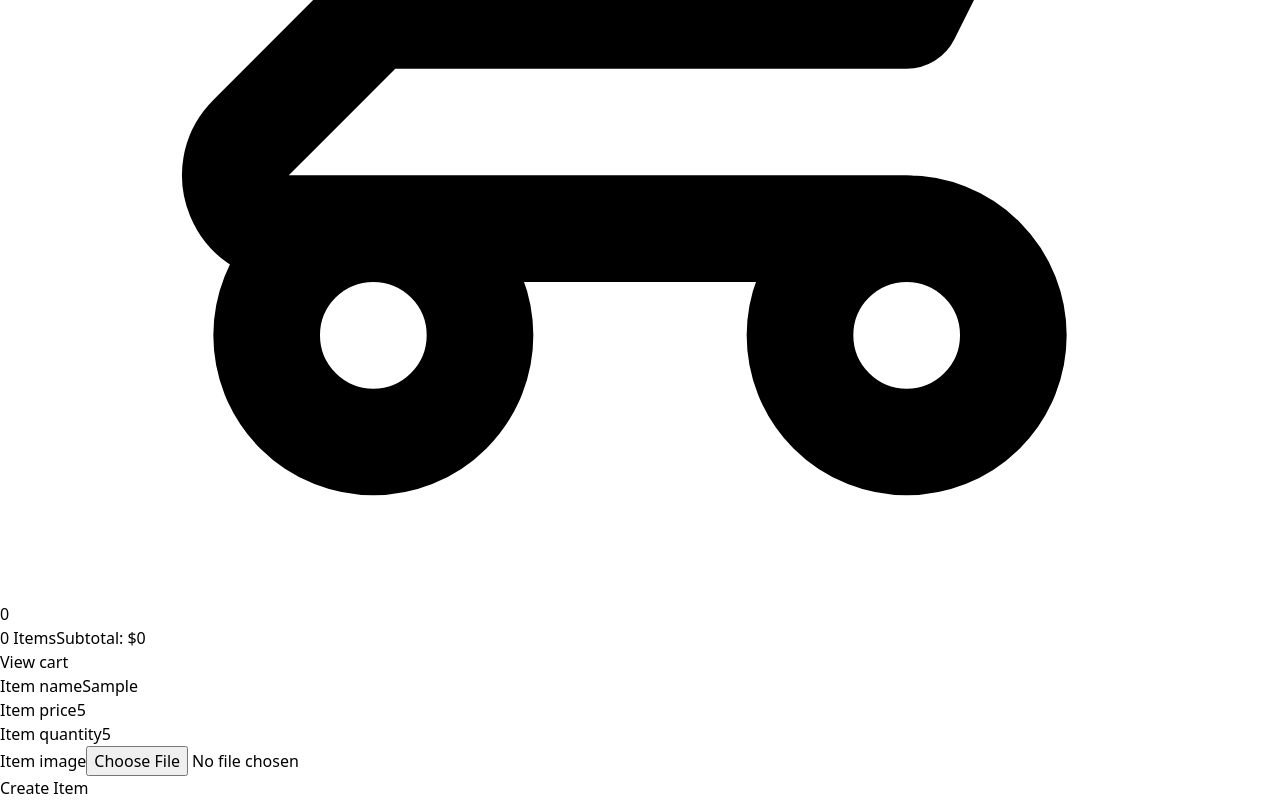
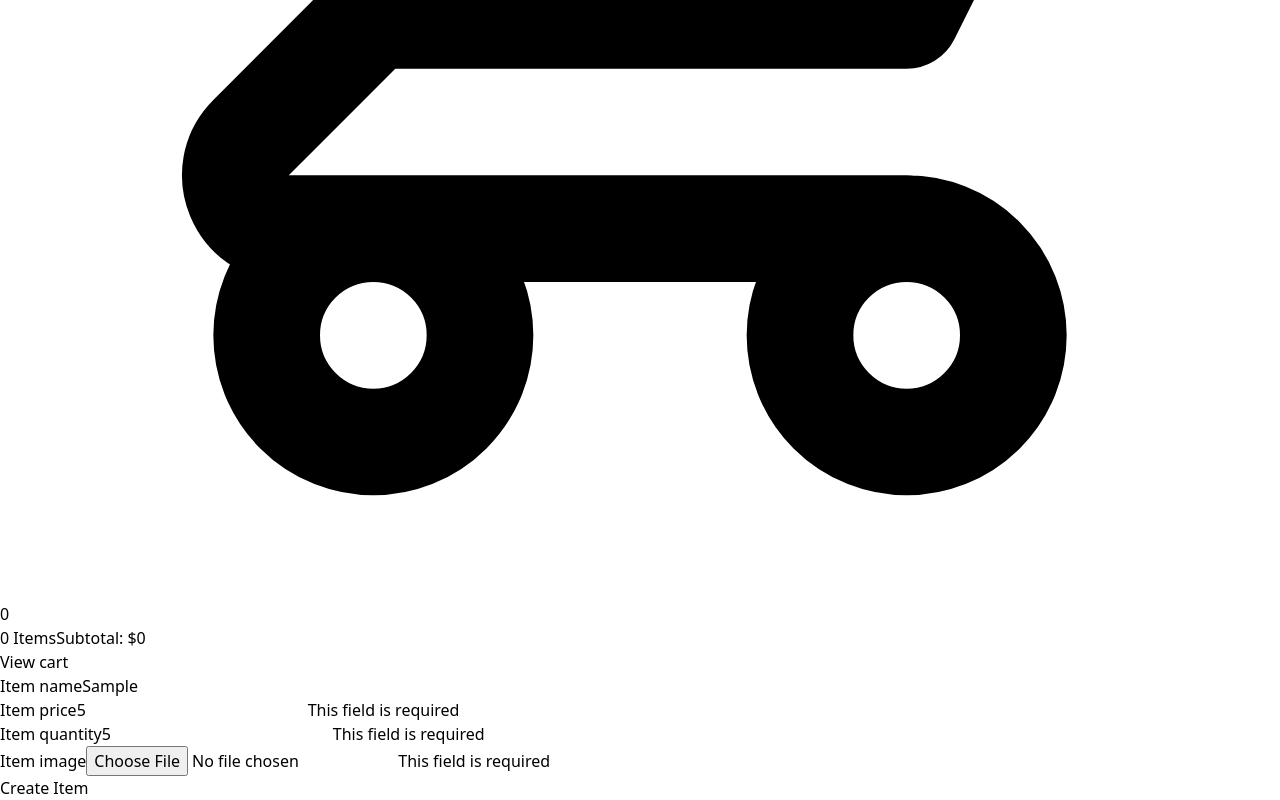
Before and after one commit to killerkpoke/ShoppingCart, a Nuxt app in the folder EFruitShop/: page /addItemview in a window 1280 px wide. Both pictures are taken after typing "Sample", "5", "5" into the empty fields and a click on the button "Create Item". Shown: the part 2138-2938 px from the top of the page. Built offline with nearby package versions, Linux system fonts and the light colour scheme.

Commit message:
adding required validation

```diff
--- a/EFruitShop/pages/addItemview.vue
+++ b/EFruitShop/pages/addItemview.vue
@@ -1,6 +1,12 @@
 <script setup lang="ts">
-import { Form, Field, ErrorMessage } from 'vee-validate';
+import { Form, Field, ErrorMessage, defineRule  } from 'vee-validate';
 
+defineRule('required', (value: string | any[]) => {
+  if (!value || !value.length) {
+    return 'This field is required';
+  }
+  return true;
+});
 
 
 
@@ -22,29 +28,29 @@ function onSubmit(values: object) {
                     <label class="label">
                         <span class="label-text">Item name</span>
                     </label>
-                    <Field name="name" type="text" class="input w-full max-w-xs bg-white text-black" ></Field>
-                    <ErrorMessage name="name" />
+                    <Field name="name" type="text" rules="required" class="input w-full max-w-xs bg-white text-black" ></Field>
+                    <ErrorMessage name="name" class="text-red-500" />
                 </div>
                 <div class="form-control w-full max-w-xs">
                     <label class="label">
                         <span class="label-text">Item price</span>
                     </label>
-                    <Field name="price" type="number" class="input w-full max-w-xs bg-white text-black" ></Field>
-                    <ErrorMessage name="price" />
+                    <Field name="price" type="number" rules="required" class="input w-full max-w-xs bg-white text-black" ></Field>
+                    <ErrorMessage name="price" class="text-red-500" />
                 </div>
                 <div class="form-control w-full max-w-xs">
                     <label class="label">
                         <span class="label-text">Item quantity</span>
                     </label>
-                    <Field name="quantity" type="number" class="input w-full max-w-xs bg-white text-black" ></Field>
-                    <ErrorMessage name="quantity" />
+                    <Field name="quantity" type="number" rules="required" class="input w-full max-w-xs bg-white text-black" ></Field>
+                    <ErrorMessage name="quantity" class="text-red-500" />
                 </div>
                 <div class="form-control w-full max-w-xs">
                     <label class="label">
                         <span class="label-text">Item image</span>
                     </label>
-                    <Field name="file" type="file" class="file-input file-input-bordered w-full max-w-xs" ></Field>
-                    <ErrorMessage name="file" />
+                    <Field name="file" type="file" rules="required" class="file-input file-input-bordered w-full max-w-xs" ></Field>
+                    <ErrorMessage name="file" class="text-red-500" />
                 </div>
                 <button class="btn btn-primary mt-6">
                     <!-- <NuxtLink to="/manageview"> -->
```
